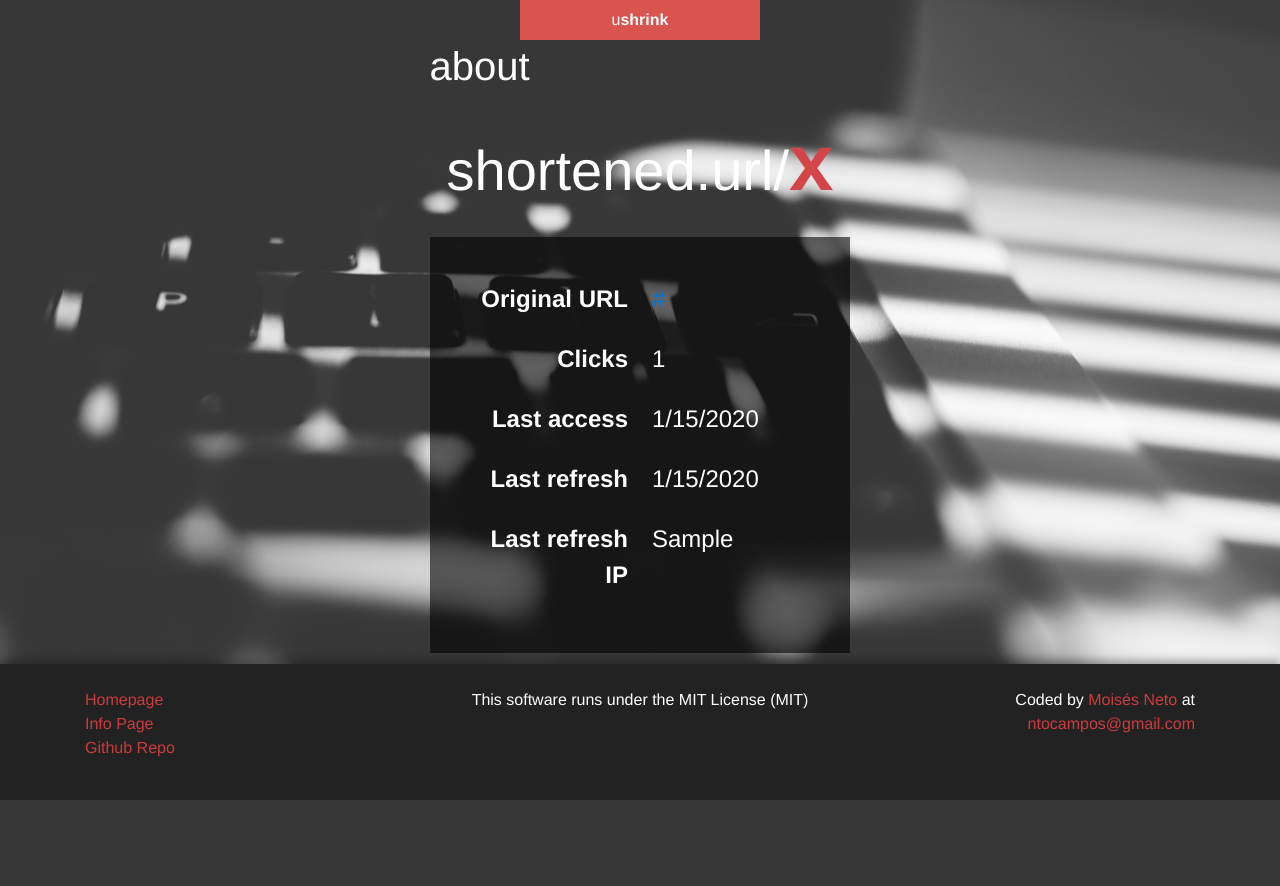
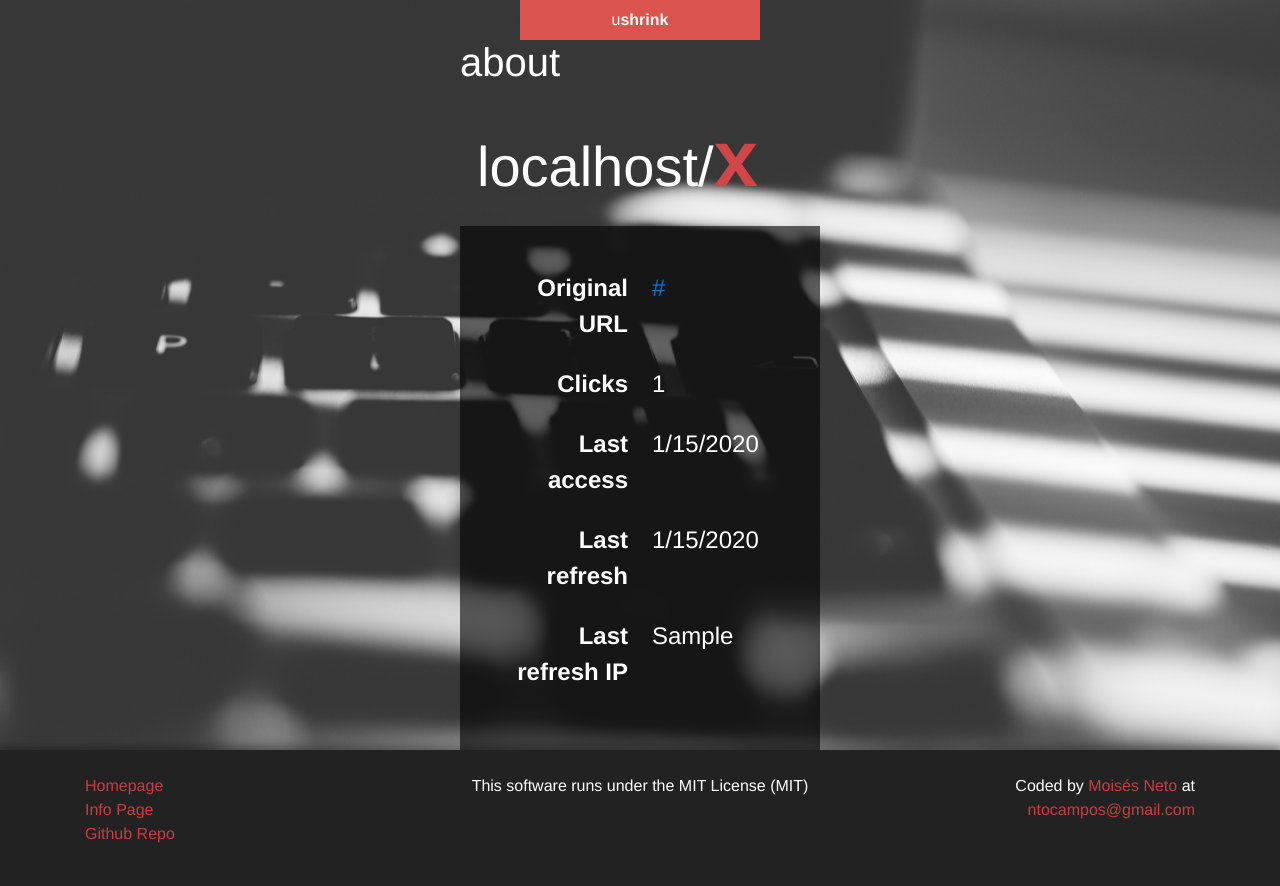
Before and after one commit to Gamer-AI-13/urlshortener-flask, a Flask app: page /info/x in a window 1280 px wide. Before the commit the page ends 800 px from the top, so only its background shows below. Run offline with Flask 2, Linux system fonts and the light colour scheme; tables that the repository leaves empty hold one stand-in row (values such as "Sample post"); some libraries are stand-ins or nearby versions.

Commit message:
Correcting link at info page.

```diff
--- a/main.py
+++ b/main.py
@@ -3,7 +3,7 @@
 
 app = Flask(__name__)
 
-app.config['SQLALCHEMY_DATABASE_URI'] = os.environ['DATABASE_URL']
+app.config['SQLALCHEMY_DATABASE_URI'] = 'postgresql://mscn:199132@localhost/urlshortener'
 app.config['SQLALCHEMY_TRACK_MODIFICATIONS'] = True
 app.secret_key = 'A0Zr98j/3yX R~XHH!jmN]LWX/,?RT'
 
--- a/templates/info.html
+++ b/templates/info.html
@@ -32,7 +32,7 @@
                       </h1>
                       <a href="/{{url.url_hash}}" class="btn">
                           <strong class="display-4 url">
-                              shortened.url/<span class="red-text">{{url.url_hash}}</span>
+                              {{ domain }}/<span class="red-text">{{url.url_hash}}</span>
                           </strong>
                       </a>
                   </div>
--- a/views.py
+++ b/views.py
@@ -32,7 +32,8 @@
 def info(url_hash):
     _url = Url.query.filter_by(url_hash = url_hash).first()
     if _url:
-        return render_template('info.html', url = _url)
+        domain = request.headers['host']
+        return render_template('info.html', url = _url, domain = domain)
     else:
         redirect('/')
 
```
